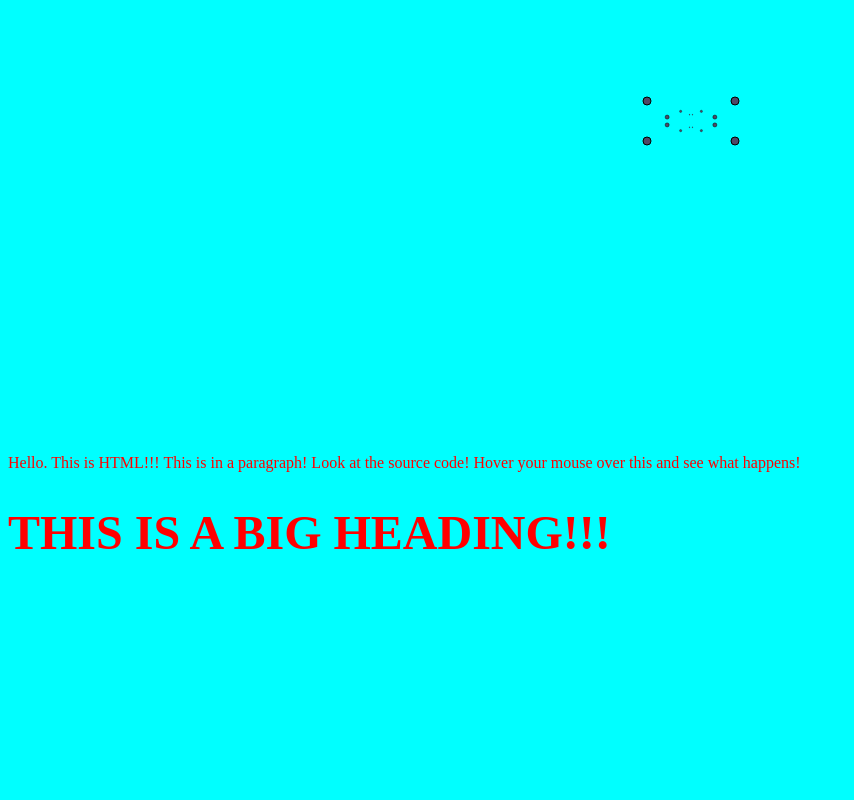
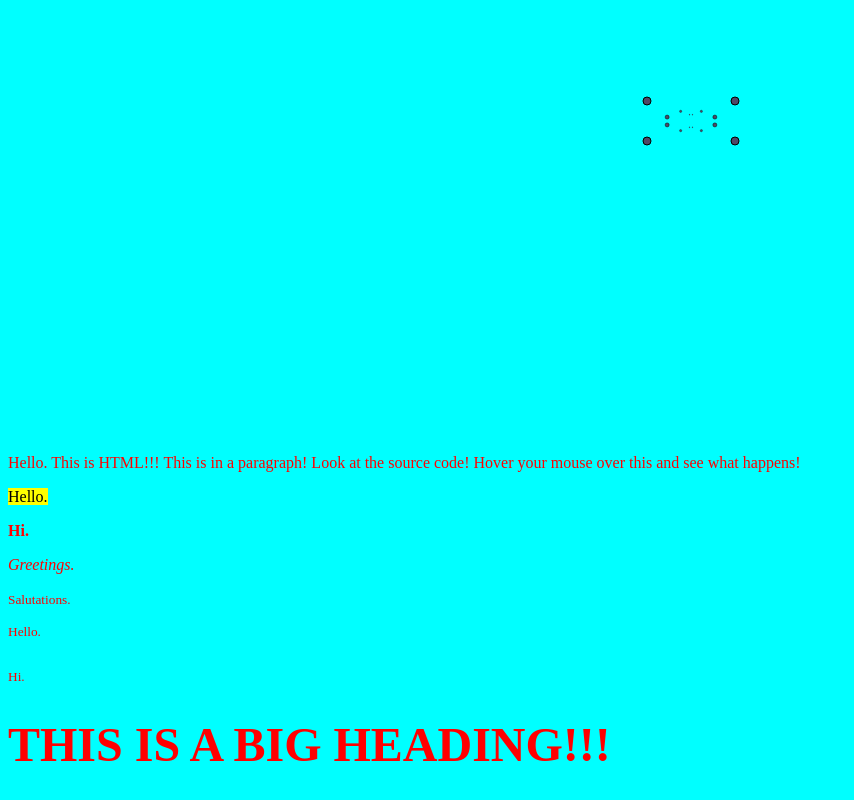
Before and after one commit to starexplosion/starexplosion.github.io, a plain HTML site: page example.html in a window 1280 px wide. Shown: the part 671-1471 px from the top of the page, without its empty margins (0-854 px from the left). Before the commit the page ends 1263 px from the top, so only its background shows below. Drawn offline with Linux system fonts and the light colour scheme.

Commit message:
I added formating.

```diff
--- a/example.html
+++ b/example.html
@@ -28,6 +28,12 @@
              Look at the source code!
              Hover your mouse over this and see what happens!
          </p>
+         <p><mark>Hello.</mark></p>
+         <p><b>Hi.</b></p>
+         <p><i>Greetings.</i></p>
+         <p><small>Salutations.</small></p>
+         <p><sup>Hello.</sup></p>
+         <p><sub>Hi.</sub></p>
          <h1 style="font-size: 300%">THIS IS A BIG HEADING!!!</h1>
      </body>
  </html>
```
